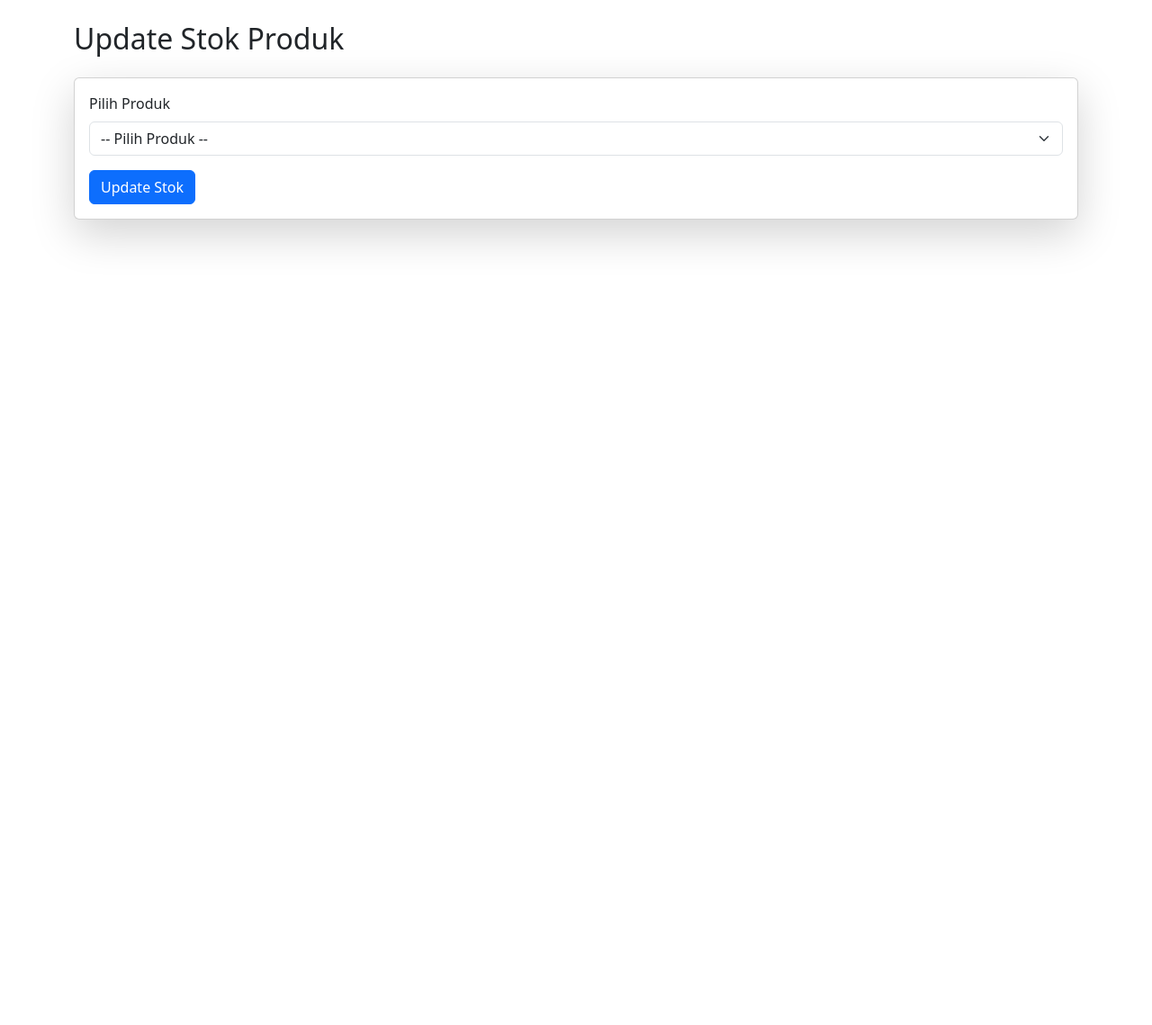
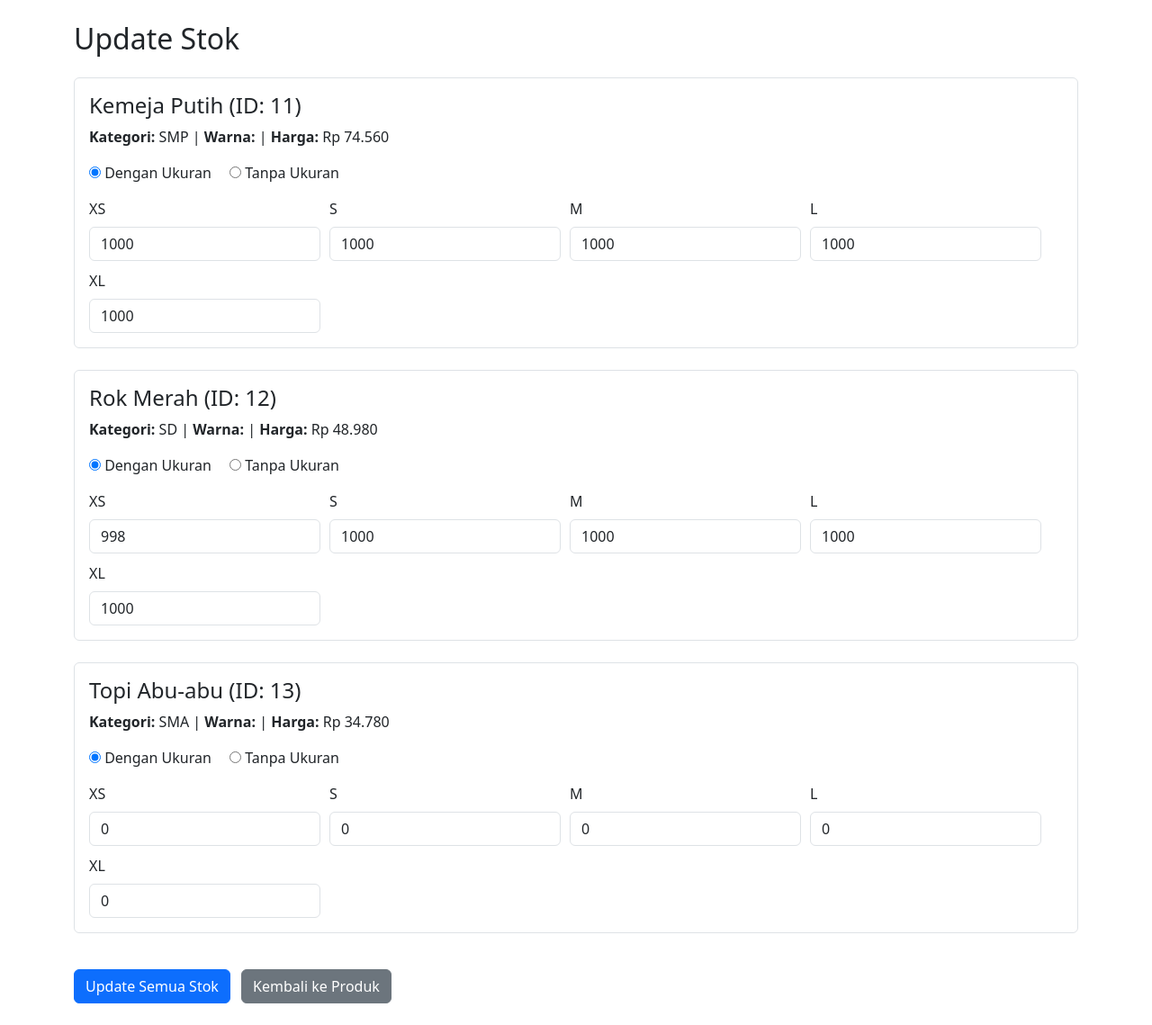
Before and after one commit to saliescollege/PBW-4C-SI-KELOMPOK-1, a PHP site: page /stok.php in a window 1280 px wide. Shown: the whole page at 90% size. Before the commit the page ends 273 px from the top, so only its background shows below. Run offline with PHP 8.4, Linux system fonts and the light colour scheme; data comes from the database, SQL or seed files in the repository.

Commit message:
edit laman produk

```diff
--- a/sistem-uniform-u/laman-dashboard/dashboard.php
+++ b/sistem-uniform-u/laman-dashboard/dashboard.php
@@ -20,9 +20,9 @@
     FROM produk p
     LEFT JOIN produk_stock ps ON p.id_produk = ps.id_produk
     GROUP BY p.id_produk
-    HAVING total_stok < 5
+    HAVING total_stok < 100
     ORDER BY total_stok ASC
-    LIMIT 5
+    LIMIT 100
 ";
 
 $stmt = $conn->query($sql);
--- a/sistem-uniform-u/laman-produk/stok.php
+++ b/sistem-uniform-u/laman-produk/stok.php
@@ -1,115 +1,211 @@
+<?php
+// koneksi database
+$host = 'localhost';
+$dbname = 'db_uniform';
+$username = 'root';
+$password = '';
+
+try {
+    $conn = new PDO("mysql:host=$host;dbname=$dbname;charset=utf8", $username, $password);
+    $conn->setAttribute(PDO::ATTR_ERRMODE, PDO::ERRMODE_EXCEPTION);
+} catch (PDOException $e) {
+    die("Koneksi gagal: " . $e->getMessage());
+}
+
+// Proses update stok jika form disubmit
+if ($_SERVER['REQUEST_METHOD'] === 'POST' && isset($_POST['stok'])) {
+    try {
+        $conn->beginTransaction();
+
+        // Ambil info punya ukuran / tidak dari form
+        $punya_ukuran_form = [];
+        foreach ($_POST as $key => $val) {
+            if (strpos($key, 'punya_ukuran_') === 0) {
+                $id_produk = str_replace('punya_ukuran_', '', $key);
+                $punya_ukuran_form[$id_produk] = $val;
+            }
+        }
+
+        foreach ($_POST['stok'] as $id_produk => $sizes) {
+            $punya_ukuran = $punya_ukuran_form[$id_produk] ?? '1';
+
+            if ($punya_ukuran === '0') {
+                // Jika tanpa ukuran: hapus semua stok ukuran dulu
+                $stmtDel = $conn->prepare("DELETE FROM produk_stock WHERE id_produk = ?");
+                $stmtDel->execute([$id_produk]);
+
+                // Simpan stok NO_SIZE saja (harus ada 1 input stok[produk][NO_SIZE])
+                $stok_no_size = intval($sizes['NO_SIZE'] ?? 0);
+
+                $stmtIns = $conn->prepare("INSERT INTO produk_stock (id_produk, size, stok) VALUES (?, NULL, ?)");
+                $stmtIns->execute([$id_produk, $stok_no_size]);
+            } else {
+                // Jika dengan ukuran: update/insert stok per size
+                foreach ($sizes as $size => $stok) {
+                    $stok = intval($stok);
+                    $size = $size === 'NO_SIZE' ? NULL : strtoupper(trim($size));
+
+                    // cek ada stok untuk produk & ukuran tersebut
+                    $stmt = $conn->prepare("SELECT id FROM produk_stock WHERE id_produk = ? AND size <=> ?");
+                    $stmt->execute([$id_produk, $size]);
+                    $row = $stmt->fetch(PDO::FETCH_ASSOC);
+
+                    if ($row) {
+                        // update stok existing
+                        $stmtUpdate = $conn->prepare("UPDATE produk_stock SET stok = ? WHERE id = ?");
+                        $stmtUpdate->execute([$stok, $row['id']]);
+                    } else {
+                        // insert stok baru
+                        $stmtInsert = $conn->prepare("INSERT INTO produk_stock (id_produk, size, stok) VALUES (?, ?, ?)");
+                        $stmtInsert->execute([$id_produk, $size, $stok]);
+                    }
+                }
+
+                // Pastikan hapus stok NO_SIZE jika ada, karena sekarang pakai ukuran
+                $stmtDelNoSize = $conn->prepare("DELETE FROM produk_stock WHERE id_produk = ? AND size IS NULL");
+                $stmtDelNoSize->execute([$id_produk]);
+            }
+        }
+
+        $conn->commit();
+        $message = "Semua stok berhasil diperbarui.";
+    } catch (Exception $e) {
+        $conn->rollBack();
+        $message = "Gagal update stok: " . $e->getMessage();
+    }
+}
+
+// Ambil data produk dan stok
+$stmt = $conn->query("
+    SELECT p.id_produk, p.nama_produk, p.kategori, p.warna, p.harga, ps.size, ps.stok
+    FROM produk p
+    LEFT JOIN produk_stock ps ON p.id_produk = ps.id_produk
+    ORDER BY p.id_produk, FIELD(ps.size, 'XS', 'S', 'M', 'L', 'XL')
+");
+$produk_data = $stmt->fetchAll(PDO::FETCH_ASSOC);
+
+// Kelompokkan data stok per produk dan cek punya ukuran
+$produk_list = [];
+foreach ($produk_data as $row) {
+    $id = $row['id_produk'];
+    if (!isset($produk_list[$id])) {
+        $produk_list[$id] = [
+            'id_produk' => $id,
+            'nama_produk' => $row['nama_produk'],
+            'kategori' => $row['kategori'],
+            'warna' => $row['warna'],
+            'harga' => $row['harga'],
+            'stok' => [],
+            'punya_ukuran' => false,
+        ];
+    }
+    $size = $row['size'] ?? 'NO_SIZE';
+    $produk_list[$id]['stok'][$size] = $row['stok'] ?? 0;
+
+    if ($size !== 'NO_SIZE') {
+        $produk_list[$id]['punya_ukuran'] = true;
+    }
+}
+
+// Ukuran standar
+$sizes = ['XS', 'S', 'M', 'L', 'XL'];
+?>
+
 <!DOCTYPE html>
 <html lang="id">
 <head>
     <meta charset="UTF-8" />
-  <meta name="viewport" content="width=device-width, initial-scale=1" />
-  <title>Update Stok Produk</title>
+    <title>Update Stok Semua Produk</title>
     <link href="https://cdn.jsdelivr.net/npm/bootstrap@5.3.0/dist/css/bootstrap.min.css" rel="stylesheet" />
     <style>
-    .size-stock { display: none; }
+        .size-inputs { display: flex; gap: 10px; flex-wrap: wrap; }
+        .size-inputs > div { min-width: 70px; }
     </style>
 </head>
 <body class="p-4">
+<div class="container">
+    <h2 class="mb-4">Update Stok</h2>
 
-  <div class="container">
-    <h2 class="mb-4">Update Stok Produk</h2>
+    <?php if (isset($message)): ?>
+        <div class="alert <?= strpos($message, 'Gagal') === false ? 'alert-success' : 'alert-danger' ?>">
+            <?= htmlspecialchars($message) ?>
+        </div>
+    <?php endif; ?>
 
-    <!-- Card Form -->
-    <div class="card shadow-lg">
-      <div class="card-body">
-    <form id="updateStockForm">
+    <form method="post" action="" id="stokForm">
+        <?php foreach ($produk_list as $produk): ?>
+            <div class="mb-4 border p-3 rounded" data-produk-id="<?= $produk['id_produk'] ?>">
+                <h4><?= htmlspecialchars($produk['nama_produk']) ?> (ID: <?= $produk['id_produk'] ?>)</h4>
+                <p>
+                    <strong>Kategori:</strong> <?= htmlspecialchars($produk['kategori']) ?> |
+                    <strong>Warna:</strong> <?= htmlspecialchars($produk['warna']) ?> |
+                    <strong>Harga:</strong> Rp <?= number_format($produk['harga'], 0, ',', '.') ?>
+                </p>
+
+                <!-- Pilihan punya ukuran atau tidak -->
                 <div class="mb-3">
-        <label for="product" class="form-label">Pilih Produk</label>
-        <select id="product" class="form-select" required>
-          <option value="" disabled selected>-- Pilih Produk --</option>
-          <option value="seragam" data-has-size="true">Seragam Sekolah</option>
-          <option value="atribut" data-has-size="false">Topi</option>
-          <option value="atribut2" data-has-size="false">Tas</option>
-          <!-- Tambahkan produk lain sesuai data nyata -->
-        </select>
+                    <label>
+                        <input type="radio" name="punya_ukuran_<?= $produk['id_produk'] ?>" value="1" <?= $produk['punya_ukuran'] ? 'checked' : '' ?>>
+                        Dengan Ukuran
+                    </label>
+                    <label class="ms-3">
+                        <input type="radio" name="punya_ukuran_<?= $produk['id_produk'] ?>" value="0" <?= !$produk['punya_ukuran'] ? 'checked' : '' ?>>
+                        Tanpa Ukuran
+                    </label>
                 </div>
 
-      <!-- Input stok per size, hanya tampil jika produk punya size -->
-      <div id="sizeStockInputs" class="size-stock mb-3">
-        <label class="form-label">Stok per Ukuran</label>
-        <div class="row g-2">
-          <div class="col">
-            <input type="number" min="0" name="stok_s" class="form-control" placeholder="Stok S" />
+                <!-- Input stok dengan ukuran -->
+                <div class="size-inputs stok-ukuran" style="<?= $produk['punya_ukuran'] ? 'display:flex;' : 'display:none;' ?>">
+                    <?php foreach ($sizes as $size): ?>
+                        <div>
+                            <label for="stok_<?= $size ?>_<?= $produk['id_produk'] ?>" class="form-label"><?= $size ?></label>
+                            <input type="number" min="0" class="form-control"
+                                   id="stok_<?= $size ?>_<?= $produk['id_produk'] ?>"
+                                   name="stok[<?= $produk['id_produk'] ?>][<?= $size ?>]"
+                                   value="<?= $produk['stok'][$size] ?? 0 ?>" />
                         </div>
-          <div class="col">
-            <input type="number" min="0" name="stok_m" class="form-control" placeholder="Stok M" />
+                    <?php endforeach; ?>
                 </div>
-          <div class="col">
-            <input type="number" min="0" name="stok_l" class="form-control" placeholder="Stok L" />
-          </div>
-          <div class="col">
-            <input type="number" min="0" name="stok_xl" class="form-control" placeholder="Stok XL" />
+
+                <!-- Input stok tanpa ukuran -->
+                <div class="stok-no-ukuran" style="<?= !$produk['punya_ukuran'] ? 'display:block;' : 'display:none;' ?>">
+                    <label for="stok_NO_SIZE_<?= $produk['id_produk'] ?>" class="form-label">Stok</label>
+                    <input type="number" min="0" class="form-control"
+                           id="stok_NO_SIZE_<?= $produk['id_produk'] ?>"
+                           name="stok[<?= $produk['id_produk'] ?>][NO_SIZE]"
+                           value="<?= $produk['stok']['NO_SIZE'] ?? 0 ?>" />
                 </div>
             </div>
-      </div>
+        <?php endforeach; ?>
 
-      <!-- Input stok total, hanya tampil jika produk tidak punya size -->
-      <div id="totalStockInput" class="mb-3" style="display:none;">
-        <label for="stok_total" class="form-label">Stok Total</label>
-        <input type="number" min="0" id="stok_total" name="stok_total" class="form-control" placeholder="Jumlah stok total" />
-      </div>
-
-      <button type="submit" class="btn btn-primary">Update Stok</button>
+        <button type="submit" class="btn btn-primary mt-3">Update Semua Stok</button>
+        <a href="produk.php" class="btn btn-secondary mt-3 ms-2">Kembali ke Produk</a>
     </form>
-     </div>
-   </div>
 </div>
 
 <script>
-    const productSelect = document.getElementById('product');
-    const sizeStockInputs = document.getElementById('sizeStockInputs');
-    const totalStockInput = document.getElementById('totalStockInput');
+    document.querySelectorAll('div[data-produk-id]').forEach(div => {
+        const id = div.getAttribute('data-produk-id');
+        const radioUkuran = div.querySelectorAll(`input[name="punya_ukuran_${id}"]`);
+        const stokUkuran = div.querySelector('.stok-ukuran');
+        const stokNoUkuran = div.querySelector('.stok-no-ukuran');
 
-    productSelect.addEventListener('change', () => {
-      const selectedOption = productSelect.options[productSelect.selectedIndex];
-      const hasSize = selectedOption.getAttribute('data-has-size') === 'true';
-
-      if (hasSize) {
-        sizeStockInputs.style.display = 'block';
-        totalStockInput.style.display = 'none';
+        function updateView() {
+            const pilih = div.querySelector(`input[name="punya_ukuran_${id}"]:checked`).value;
+            if (pilih === '1') {
+                stokUkuran.style.display = 'flex';
+                stokNoUkuran.style.display = 'none';
             } else {
-        sizeStockInputs.style.display = 'none';
-        totalStockInput.style.display = 'block';
+                stokUkuran.style.display = 'none';
+                stokNoUkuran.style.display = 'block';
             }
-    });
-
-    // Optional: Form submit handler
-    document.getElementById('updateStockForm').addEventListener('submit', function(e) {
-      e.preventDefault();
-
-      // Ambil data stok sesuai pilihan
-      const selectedOption = productSelect.options[productSelect.selectedIndex];
-      const hasSize = selectedOption.getAttribute('data-has-size') === 'true';
-
-      let stokData = {};
-      if (hasSize) {
-        stokData = {
-          stok_s: this.stok_s.value || 0,
-          stok_m: this.stok_m.value || 0,
-          stok_l: this.stok_l.value || 0,
-          stok_xl: this.stok_xl.value || 0
-        };
-      } else {
-        stokData = {
-          stok_total: this.stok_total.value || 0
-        };
         }
 
-      // Contoh: Kirim data via AJAX/fetch ke backend (tidak disertakan di sini)
-      console.log('Update stok produk:', productSelect.value, stokData);
-
-      alert('Stok berhasil diupdate (simulasi).');
-      this.reset();
-      sizeStockInputs.style.display = 'none';
-      totalStockInput.style.display = 'none';
-      productSelect.value = '';
+        radioUkuran.forEach(r => r.addEventListener('change', updateView));
+        updateView(); // inisialisasi tampilan
     });
 </script>
 
+<script src="https://cdn.jsdelivr.net/npm/bootstrap@5.3.0/dist/js/bootstrap.bundle.min.js"></script>
 </body>
 </html>
```
Also changed, not shown: sistem-uniform-u/assets/uniform/produk_683da70682a11.png (added). Lines whose indentation alone changed are shown as unchanged.
